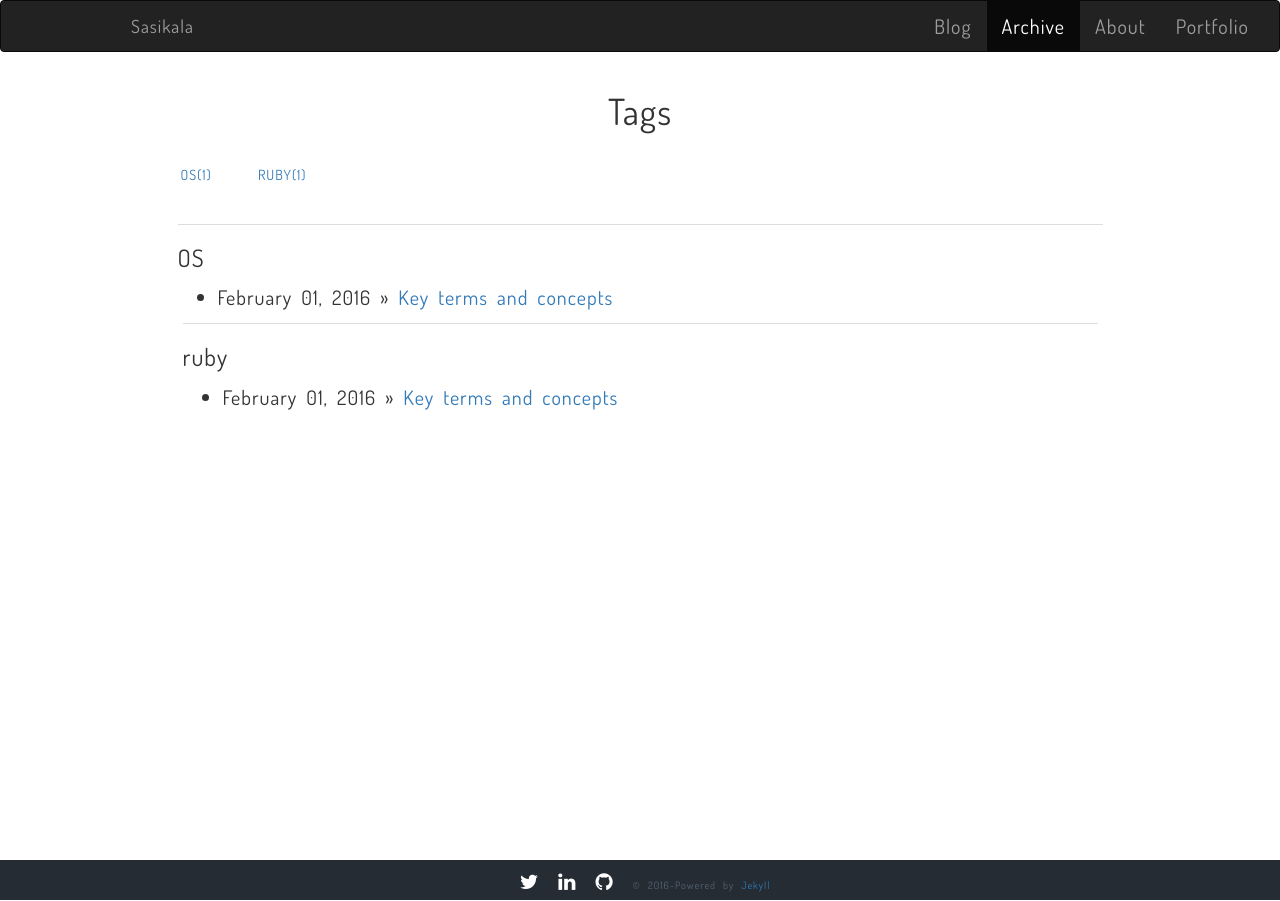
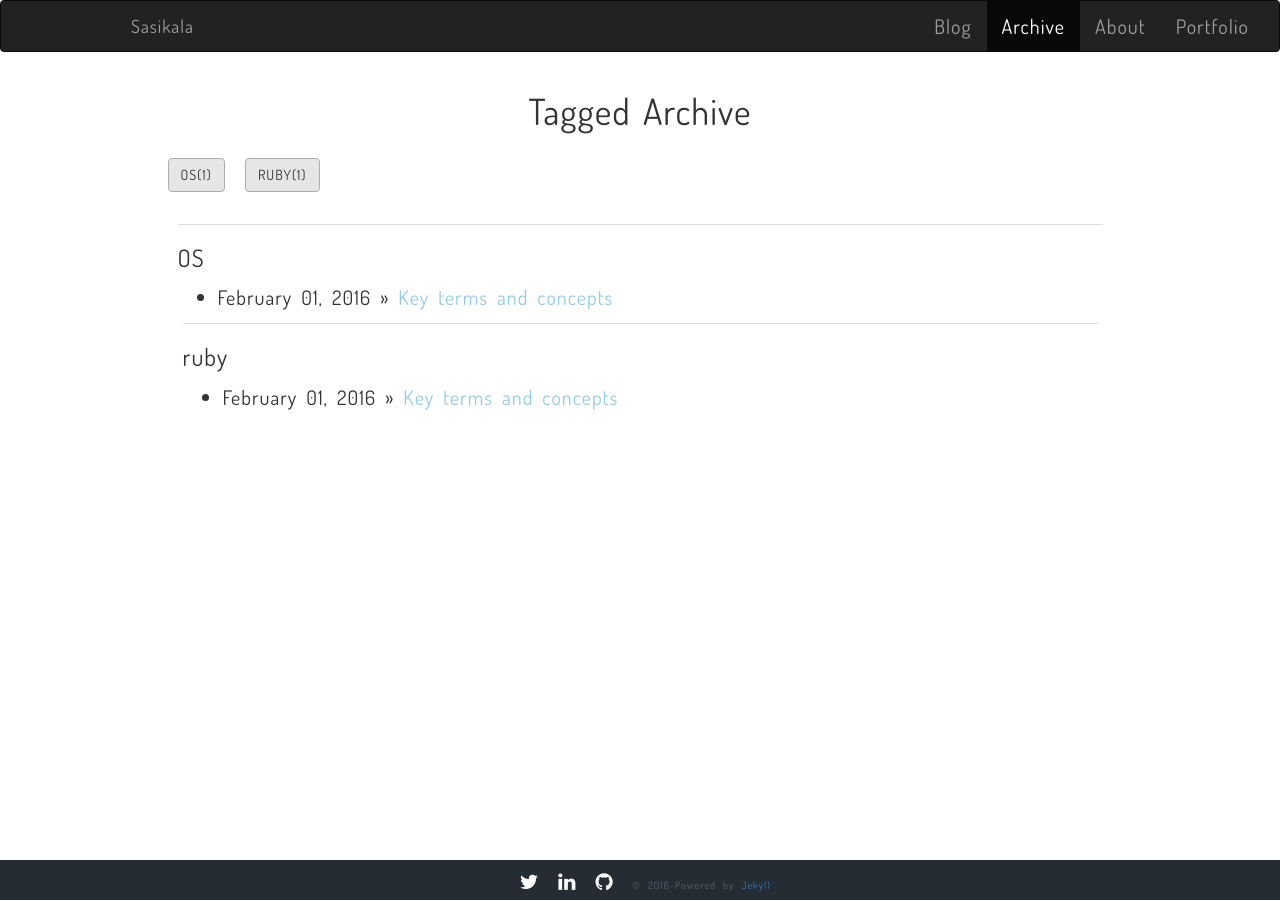
Before and after one commit to Sasikala-Ravichandran/sasi-kala.github.io, a Jekyll site: the page built from archives/index.html, in a window 1280 px wide. Built offline with Jekyll 4.4.1, drawn with Linux system fonts in a browser that asks for light colours; nearby versions of some CDN libraries; comment, search, counter and statistics services are not loaded.

Commit message:
Changed the link colors

```diff
--- a/_layouts/post.html
+++ b/_layouts/post.html
@@ -18,7 +18,7 @@ layout: default
           {% for item in (0..page.tags.size) %}{% unless forloop.last %}
             {% capture this_tag %}{{ sortedpagetags[item] | strip_newlines }}
             {% endcapture %}
-            <a href="{{site.url}}/archives/#{{ this_tag }}">{{ this_tag }}</a>
+            <a href="{{site.url}}/archives/#{{ this_tag }}" class="tag_links">{{ this_tag }}</a>
           {% endunless %}{% endfor %}
          </small>
          <p></p>
--- a/about/index.html
+++ b/about/index.html
@@ -7,7 +7,7 @@ description: "About page of Sasikala Ravichandran"
 <section id= "about">
   <h2> Hi, I'm Sasikala Ravichandran.</h2>
   <br>
-  <p> &nbsp;&nbsp;&nbsp;&nbsp;I am a developer and worked with C, C++ language at Alcatel-Lucent for 3+ years before my career hiatus for 6 years. When I wanted to recommence my career, I decided to take up a new challenge of learning a full stack web development on my own. I work and learn everyday aiming to be a professional web developer and found out my passion about building applications. This is my corner on the web to share my budding skills on buliding stuffs using Ruby, Rails, HTML5, CSS3, Javascript, JQuery etc..</p>
+  <p> &nbsp;&nbsp;&nbsp;&nbsp;Welcome to my coding corner on the web! This is my space where I could share my skills and knowledge of buliding web applications using Ruby, Rails, HTML5, CSS3, Javascript, JQuery etc. I have previous work experience in C, C++ in Alcatel-Lucent for 3+ years before my career hiatus for 6 years. When I wanted to recommence my career, I decided to take up a new challenge of learning a full stack web development on my own. I work and learn everyday aiming to be a professional web developer and found out my passion about building web applications. </p>
   <br> <!-- Show your passion-->
   <p>&nbsp;&nbsp;&nbsp;&nbsp;When I am not coding, I enjoy spending time with my family, doing semi-homeschooling my son, experimenting/customizing Indian cuisines heavily based on plant based ingredients.</p>
   <br>
--- a/archives/index.html
+++ b/archives/index.html
@@ -4,7 +4,7 @@ title: Archives
 description: "Archive page of Sasikala Ravichandran"
 ---
 
-<h1 style="text-align: center; margin-bottom: 25px;">Tags</h1>
+<h1 style="text-align: center; margin-bottom: 25px;">Tagged Archive</h1>
 {% capture site_tags %}
   {% for tag in site.tags %}
     {{ tag | first }}
@@ -15,7 +15,7 @@ description: "Archive page of Sasikala Ravichandran"
   <ul class="tag-cloud">
    {% for item in (0..site.tags.size) %}{% unless forloop.last %}
      {% capture this_tag %}{{ sortedtags[item] | strip_newlines }}{% endcapture %}
-      <li><a href="#{{ this_tag | cgi_escape }}" class="btn">
+      <li><a href="#{{ this_tag | cgi_escape }}" class="btn btn_default">
         {{ this_tag }}<span>({{ site.tags[this_tag].size }})</span>
       </a></li>
     {% endunless %}{% endfor %}
@@ -28,7 +28,7 @@ description: "Archive page of Sasikala Ravichandran"
     <h3 id="{{ this_tag | cgi_escape }}">{{ this_tag }}</h3>
     <ul class="posts">
       {% for post in site.tags[this_tag] %}
-      <li itemscope><span class="entry-date"><time datetime="{{ post.date | date_to_xmlschema }}" itemprop="datePublished">{{ post.date | date: "%B %d, %Y" }}</time></span> &raquo; <a href="{{ site.url }}{{ post.url }}">{{ post.title }}</a></li>
+      <li itemscope><span class="entry-date"><time datetime="{{ post.date | date_to_xmlschema }}" itemprop="datePublished">{{ post.date | date: "%B %d, %Y" }}</time></span> &raquo; <a href="{{ site.url }}{{ post.url }}" class="tag_links">{{ post.title }}</a></li>
      {% endfor %}
    </ul>
    {% endunless %}{% endfor %}
--- a/css/custom.scss
+++ b/css/custom.scss
@@ -23,6 +23,16 @@ h1, h2, h3, h4, h5, h6 {
   font-family: 'Dosis', sans-serif;
 }
 
+.btn_default{
+   color: #333;
+   background-color: #e6e6e6;
+   border-color: #adadad;
+   &:hover{
+     background-color: #fff;
+     color: #000;
+   }
+}
+
 .sizing {
   width: 100%;
 }
@@ -38,8 +48,8 @@ p, div {
   color: inherit;
   &:hover{
      color: #5e6e7e;
-     text-decoration:none;
-     cursor:pointer;
+     text-decoration: none;
+     cursor: pointer;
   }
 }
 
@@ -96,6 +106,16 @@ p, div {
 .archive-item {
   margin-left: 0px;
 }
+
+.tag_links{
+  color: #93ccea;
+  &:hover{
+    color: #5e6e7e;
+    text-decoration: none;
+    cursor: pointer;
+  }
+
+}
 .post-tags {
   text-align: right;
 }
```
